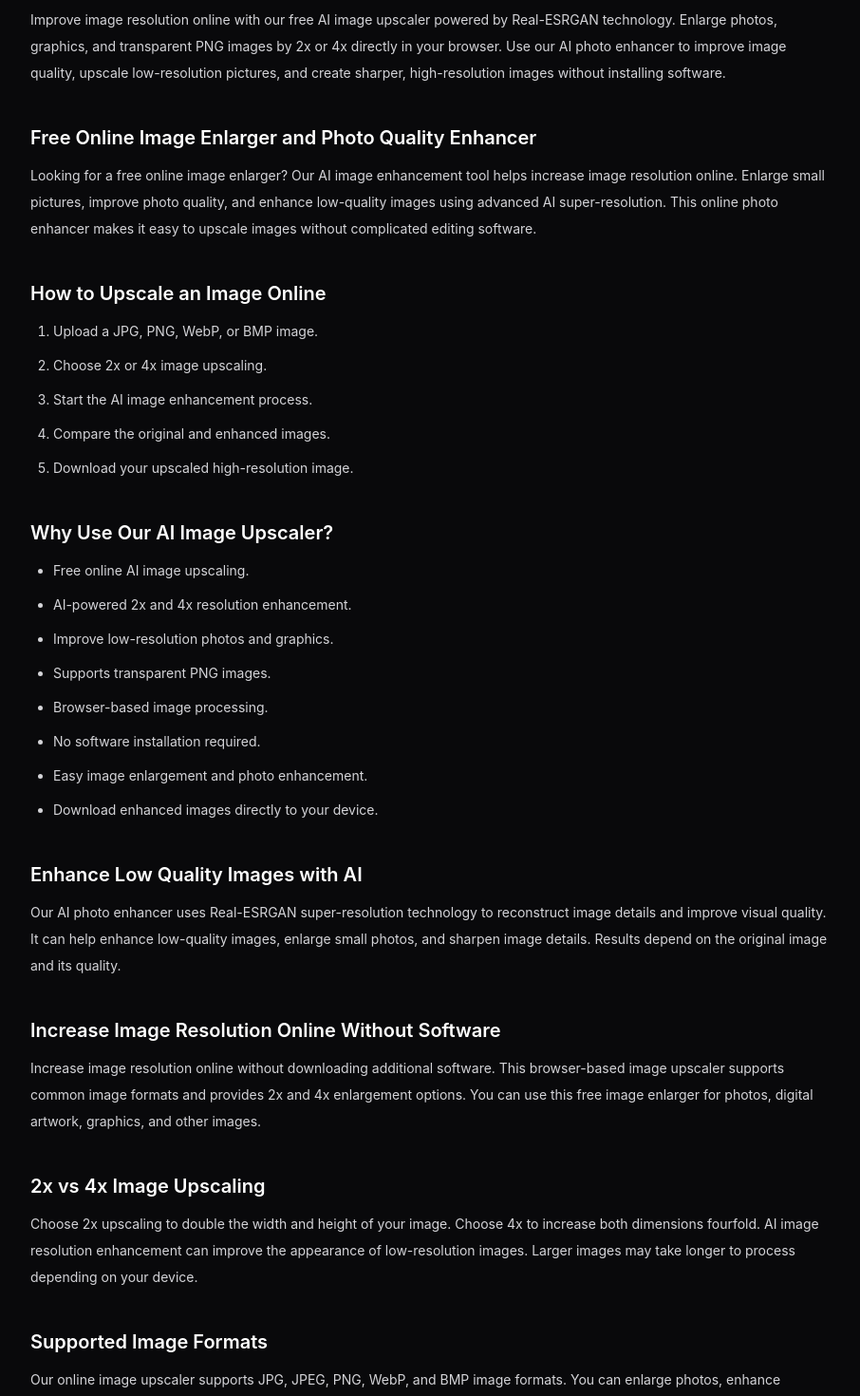
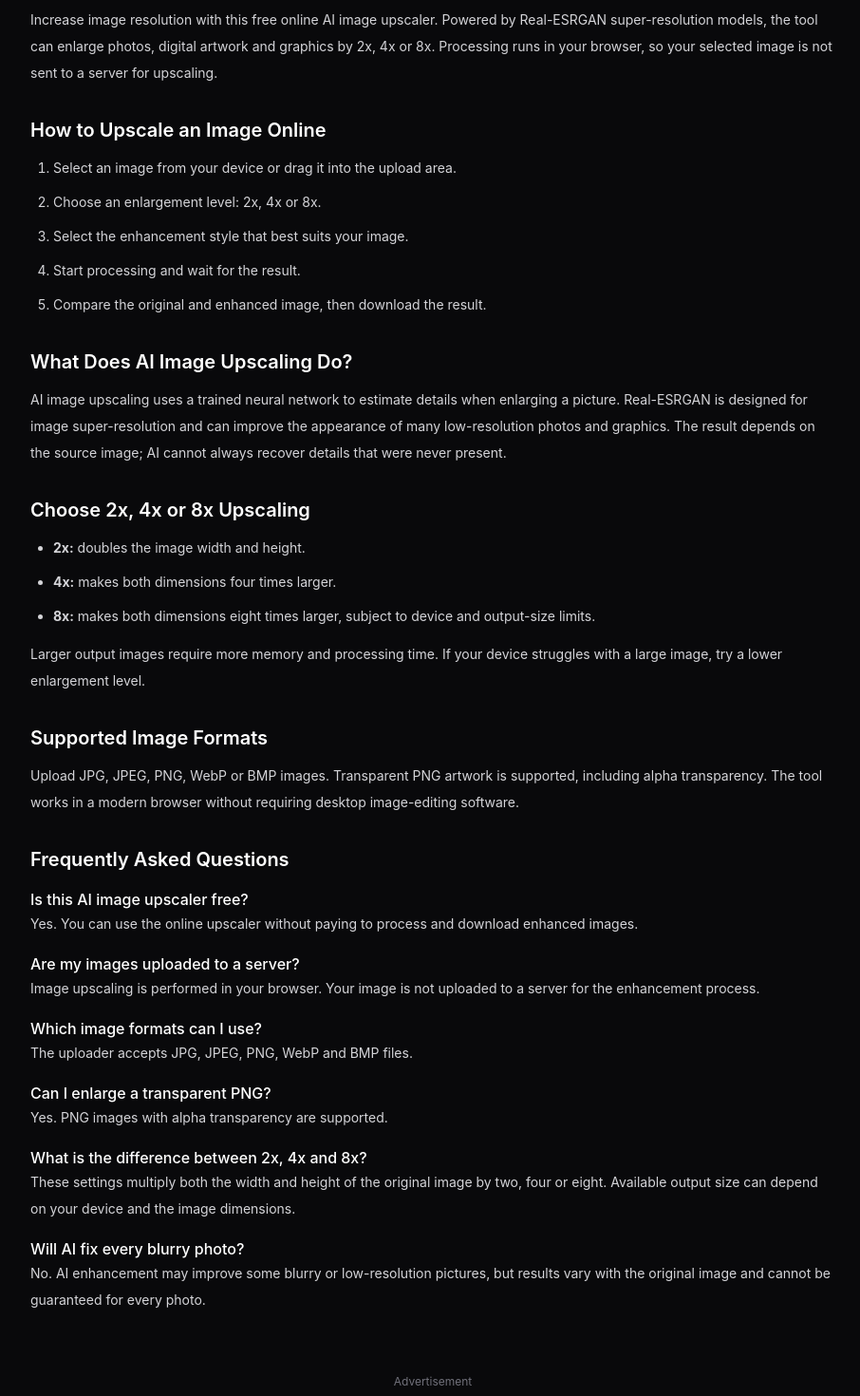
Before and after one commit to graphicsexpert65-png/image-upscaler, a React (Vite) app: page / in a window 1280 px wide. Shown: the part 580-2050 px from the top of the page at 95% size, without its empty margins (184-1090 px from the left). Built offline with nearby package versions, Linux system fonts and the light colour scheme; what onnxruntime-web would draw is missing.

Commit message:
Improve on-page SEO copy and align content with actual features

```diff
--- a/src/components/SEOContent.tsx
+++ b/src/components/SEOContent.tsx
@@ -2,204 +2,118 @@ import React from 'react';
 
 export function SEOContent() {
   return (
-    <section className="max-w-4xl w-full mx-auto px-4 sm:px-6 py-10 text-zinc-300 space-y-10">
-
+    <section
+      aria-labelledby="image-upscaler-guide"
+      className="max-w-4xl w-full mx-auto px-4 sm:px-6 py-10 text-zinc-300 space-y-8"
+    >
       <div className="space-y-3">
-        <h2 className="text-2xl font-bold text-white">
-          Free AI Image Upscaler Online – Enhance Images 2x & 4x
+        <h2 id="image-upscaler-guide" className="text-2xl font-bold text-white">
+          Free AI Image Upscaler – Enlarge Images Without Losing Clarity
         </h2>
         <p className="text-sm leading-7">
-          Improve image resolution online with our free AI image upscaler
-          powered by Real-ESRGAN technology. Enlarge photos, graphics,
-          and transparent PNG images by 2x or 4x directly in your browser.
-          Use our AI photo enhancer to improve image quality, upscale
-          low-resolution pictures, and create sharper, high-resolution
-          images without installing software.
+          Increase image resolution with this free online AI image upscaler.
+          Powered by Real-ESRGAN super-resolution models, the tool can enlarge
+          photos, digital artwork and graphics by 2x, 4x or 8x. Processing runs
+          in your browser, so your selected image is not sent to a server for
+          upscaling.
         </p>
       </div>
 
       <div className="space-y-3">
-        <h2 className="text-xl font-semibold text-white">
-          Free Online Image Enlarger and Photo Quality Enhancer
-        </h2>
+        <h2 className="text-xl font-semibold text-white">How to Upscale an Image Online</h2>
+        <ol className="list-decimal pl-6 space-y-2 text-sm leading-7">
+          <li>Select an image from your device or drag it into the upload area.</li>
+          <li>Choose an enlargement level: 2x, 4x or 8x.</li>
+          <li>Select the enhancement style that best suits your image.</li>
+          <li>Start processing and wait for the result.</li>
+          <li>Compare the original and enhanced image, then download the result.</li>
+        </ol>
+      </div>
+
+      <div className="space-y-3">
+        <h2 className="text-xl font-semibold text-white">What Does AI Image Upscaling Do?</h2>
         <p className="text-sm leading-7">
-          Looking for a free online image enlarger? Our AI image
-          enhancement tool helps increase image resolution online.
-          Enlarge small pictures, improve photo quality, and enhance
-          low-quality images using advanced AI super-resolution.
-          This online photo enhancer makes it easy to upscale images
-          without complicated editing software.
+          AI image upscaling uses a trained neural network to estimate details
+          when enlarging a picture. Real-ESRGAN is designed for image
+          super-resolution and can improve the appearance of many low-resolution
+          photos and graphics. The result depends on the source image; AI cannot
+          always recover details that were never present.
         </p>
       </div>
 
       <div className="space-y-3">
-        <h2 className="text-xl font-semibold text-white">
-          How to Upscale an Image Online
-        </h2>
-        <ol className="list-decimal pl-6 space-y-2 text-sm leading-7">
-          <li>Upload a JPG, PNG, WebP, or BMP image.</li>
-          <li>Choose 2x or 4x image upscaling.</li>
-          <li>Start the AI image enhancement process.</li>
-          <li>Compare the original and enhanced images.</li>
-          <li>Download your upscaled high-resolution image.</li>
-        </ol>
-      </div>
-
-      <div className="space-y-3">
-        <h2 className="text-xl font-semibold text-white">
-          Why Use Our AI Image Upscaler?
-        </h2>
+        <h2 className="text-xl font-semibold text-white">Choose 2x, 4x or 8x Upscaling</h2>
         <ul className="list-disc pl-6 space-y-2 text-sm leading-7">
-          <li>Free online AI image upscaling.</li>
-          <li>AI-powered 2x and 4x resolution enhancement.</li>
-          <li>Improve low-resolution photos and graphics.</li>
-          <li>Supports transparent PNG images.</li>
-          <li>Browser-based image processing.</li>
-          <li>No software installation required.</li>
-          <li>Easy image enlargement and photo enhancement.</li>
-          <li>Download enhanced images directly to your device.</li>
+          <li><strong>2x:</strong> doubles the image width and height.</li>
+          <li><strong>4x:</strong> makes both dimensions four times larger.</li>
+          <li><strong>8x:</strong> makes both dimensions eight times larger, subject to device and output-size limits.</li>
         </ul>
-      </div>
-
-      <div className="space-y-3">
-        <h2 className="text-xl font-semibold text-white">
-          Enhance Low Quality Images with AI
-        </h2>
         <p className="text-sm leading-7">
-          Our AI photo enhancer uses Real-ESRGAN super-resolution
-          technology to reconstruct image details and improve visual
-          quality. It can help enhance low-quality images, enlarge
-          small photos, and sharpen image details. Results depend
-          on the original image and its quality.
+          Larger output images require more memory and processing time. If your
+          device struggles with a large image, try a lower enlargement level.
         </p>
       </div>
 
       <div className="space-y-3">
-        <h2 className="text-xl font-semibold text-white">
-          Increase Image Resolution Online Without Software
-        </h2>
+        <h2 className="text-xl font-semibold text-white">Supported Image Formats</h2>
         <p className="text-sm leading-7">
-          Increase image resolution online without downloading
-          additional software. This browser-based image upscaler
-          supports common image formats and provides 2x and 4x
-          enlargement options. You can use this free image enlarger
-          for photos, digital artwork, graphics, and other images.
-        </p>
-      </div>
-
-      <div className="space-y-3">
-        <h2 className="text-xl font-semibold text-white">
-          2x vs 4x Image Upscaling
-        </h2>
-        <p className="text-sm leading-7">
-          Choose 2x upscaling to double the width and height of
-          your image. Choose 4x to increase both dimensions
-          fourfold. AI image resolution enhancement can improve
-          the appearance of low-resolution images. Larger images
-          may take longer to process depending on your device.
-        </p>
-      </div>
-
-      <div className="space-y-3">
-        <h2 className="text-xl font-semibold text-white">
-          Supported Image Formats
-        </h2>
-        <p className="text-sm leading-7">
-          Our online image upscaler supports JPG, JPEG, PNG,
-          WebP, and BMP image formats. You can enlarge photos,
-          enhance transparent PNG graphics, and improve image
-          resolution directly in your browser.
+          Upload JPG, JPEG, PNG, WebP or BMP images. Transparent PNG artwork is
+          supported, including alpha transparency. The tool works in a modern
+          browser without requiring desktop image-editing software.
         </p>
       </div>
 
       <div className="space-y-4">
-        <h2 className="text-xl font-semibold text-white">
-          Frequently Asked Questions About AI Image Upscaling
-        </h2>
+        <h2 className="text-xl font-semibold text-white">Frequently Asked Questions</h2>
 
         <div>
-          <h3 className="font-medium text-white">
-            Is this AI image upscaler free?
-          </h3>
+          <h3 className="font-medium text-white">Is this AI image upscaler free?</h3>
           <p className="text-sm leading-7">
-            Yes, you can use this image upscaling tool for free
-            to enhance and enlarge images online.
+            Yes. You can use the online upscaler without paying to process and
+            download enhanced images.
           </p>
         </div>
 
         <div>
-          <h3 className="font-medium text-white">
-            Can I upscale PNG images with transparency?
-          </h3>
+          <h3 className="font-medium text-white">Are my images uploaded to a server?</h3>
           <p className="text-sm leading-7">
-            Yes, the tool supports transparent PNG images.
+            Image upscaling is performed in your browser. Your image is not
+            uploaded to a server for the enhancement process.
           </p>
         </div>
 
         <div>
-          <h3 className="font-medium text-white">
-            Are my images uploaded to a server?
-          </h3>
+          <h3 className="font-medium text-white">Which image formats can I use?</h3>
           <p className="text-sm leading-7">
-            Image enhancement runs locally in your browser,
-            so your images are not uploaded to a server for processing.
+            The uploader accepts JPG, JPEG, PNG, WebP and BMP files.
           </p>
         </div>
 
         <div>
-          <h3 className="font-medium text-white">
-            Does 4x upscaling improve every image?
-          </h3>
+          <h3 className="font-medium text-white">Can I enlarge a transparent PNG?</h3>
           <p className="text-sm leading-7">
-            Results depend on the original image quality.
-            AI enhancement cannot guarantee perfect details
-            in every photo or graphic.
+            Yes. PNG images with alpha transparency are supported.
           </p>
         </div>
 
         <div>
-          <h3 className="font-medium text-white">
-            Can I improve blurry images online?
-          </h3>
+          <h3 className="font-medium text-white">What is the difference between 2x, 4x and 8x?</h3>
           <p className="text-sm leading-7">
-            AI upscaling may improve the appearance of some
-            blurry or low-resolution images, although results
-            depend on the original image.
+            These settings multiply both the width and height of the original
+            image by two, four or eight. Available output size can depend on
+            your device and the image dimensions.
           </p>
         </div>
 
         <div>
-          <h3 className="font-medium text-white">
-            How can I increase image resolution?
-          </h3>
+          <h3 className="font-medium text-white">Will AI fix every blurry photo?</h3>
           <p className="text-sm leading-7">
-            Upload your image, select the 2x or 4x enlargement
-            option, and start the AI image enhancement process.
-          </p>
-        </div>
-
-        <div>
-          <h3 className="font-medium text-white">
-            Do I need to install image editing software?
-          </h3>
-          <p className="text-sm leading-7">
-            No, this online AI image upscaler works directly
-            in your web browser without requiring additional software.
-          </p>
-        </div>
-
-        <div>
-          <h3 className="font-medium text-white">
-            What is Real-ESRGAN technology?
-          </h3>
-          <p className="text-sm leading-7">
-            Real-ESRGAN is an AI-based image super-resolution
-            technology designed to improve image details and
-            upscale low-resolution pictures.
+            No. AI enhancement may improve some blurry or low-resolution
+            pictures, but results vary with the original image and cannot be
+            guaranteed for every photo.
           </p>
         </div>
       </div>
-
     </section>
   );
 }
```
